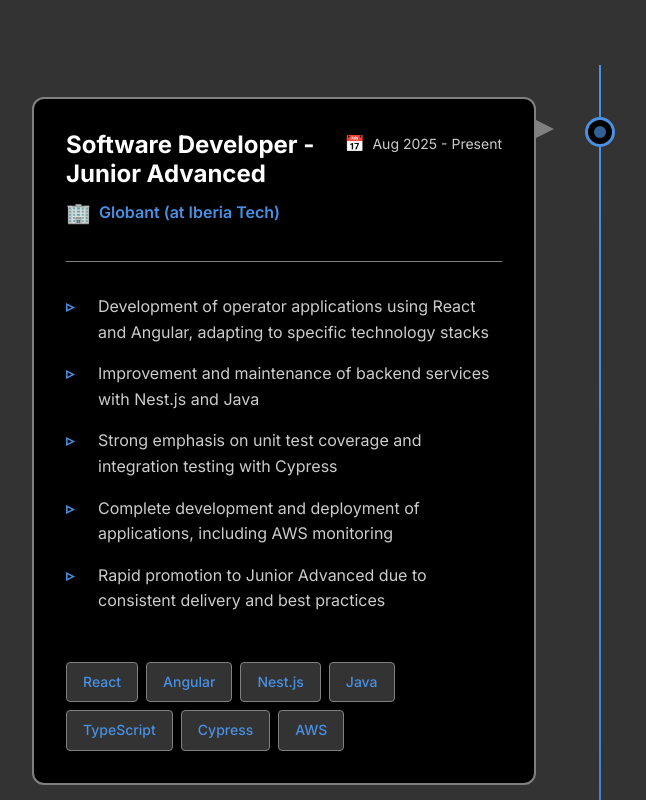
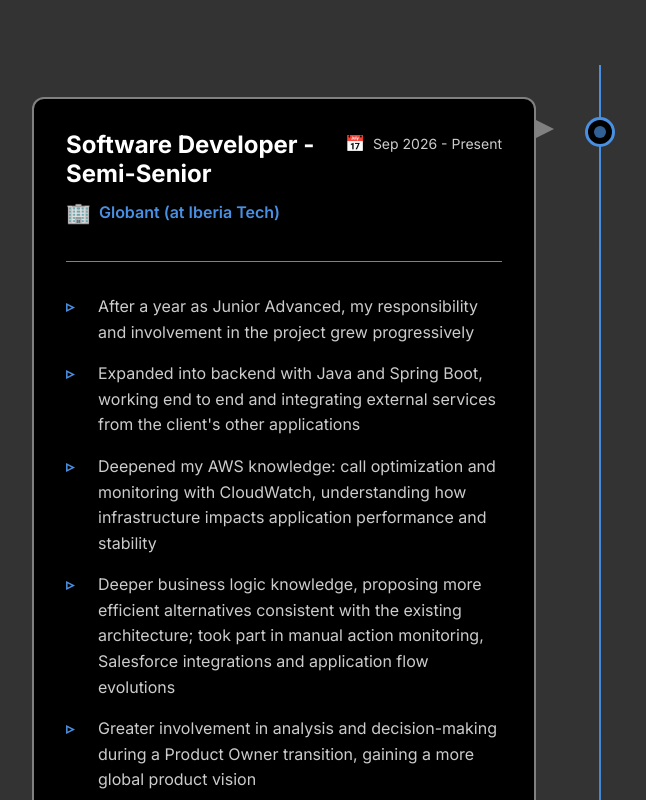
Before and after one commit to ChuDi15/Portfolio, a React (Vite) app: page / in a window 1280 px wide. Shown: the part 4200-5000 px from the top of the page, without its empty margins (40-686 px from the left). Built offline with nearby package versions, Linux system fonts and the light colour scheme.

Commit message:
feat: Actualizacion 2026 puesto de trabajo

```diff
--- a/src/contexts/LanguageContext.tsx
+++ b/src/contexts/LanguageContext.tsx
@@ -1,6 +1,6 @@
 import { createContext, useContext, useState, type ReactNode } from 'react';
-import en from '../locales/en.json';
-import es from '../locales/es.json';
+import en from '../translations/en.json';
+import es from '../translations/es.json';
 
 type Language = 'en' | 'es';
 
--- a/src/locales/en.json
+++ b/src/translations/en.json
@@ -76,9 +76,23 @@
     "subtitle": "My journey as a software developer",
     "items": [
       {
+        "title": "Software Developer - Semi-Senior",
+        "company": "Globant (at Iberia Tech)",
+        "period": "Sep 2026 - Present",
+        "description": [
+          "After a year as Junior Advanced, my responsibility and involvement in the project grew progressively",
+          "Expanded into backend with Java and Spring Boot, working end to end and integrating external services from the client's other applications",
+          "Deepened my AWS knowledge: call optimization and monitoring with CloudWatch, understanding how infrastructure impacts application performance and stability",
+          "Deeper business logic knowledge, proposing more efficient alternatives consistent with the existing architecture; took part in manual action monitoring, Salesforce integrations and application flow evolutions",
+          "Greater involvement in analysis and decision-making during a Product Owner transition, gaining a more global product vision",
+          "Professional use of AI tools integrated into the development process: analyzing, implementing, reviewing and improving solutions"
+        ],
+        "technologies": ["Java", "Spring Boot", "React", "Angular", "TypeScript", "AWS", "CloudWatch", "Salesforce"]
+      },
+      {
         "title": "Software Developer - Junior Advanced",
         "company": "Globant (at Iberia Tech)",
-        "period": "Aug 2025 - Present",
+        "period": "Aug 2025 - Aug 2026",
         "description": [
           "Development of operator applications using React and Angular, adapting to specific technology stacks",
           "Improvement and maintenance of backend services with Nest.js and Java",
--- a/src/locales/es.json
+++ b/src/translations/es.json
@@ -76,9 +76,23 @@
     "subtitle": "Mi trayectoria como desarrollador de software",
     "items": [
       {
+        "title": "Desarrollador de Software - Semi-Senior",
+        "company": "Globant (en Iberia Tech)",
+        "period": "Sep 2026 - Presente",
+        "description": [
+          "Tras un año como Junior Advanced, mi responsabilidad e implicación en el proyecto crecieron progresivamente",
+          "Ampliación hacia backend con Java y Spring Boot, trabajando de extremo a extremo e integrando servicios externos de otras aplicaciones del cliente",
+          "Profundización en AWS: optimización y monitorización de llamadas con CloudWatch, entendiendo el impacto de la infraestructura en el rendimiento y la estabilidad",
+          "Mayor conocimiento de la lógica de negocio, proponiendo alternativas más eficientes y coherentes con la arquitectura; participación en monitorización de acciones manuales, integraciones con Salesforce y evoluciones de los flujos de la aplicación",
+          "Mayor participación en el análisis y la toma de decisiones durante el cambio de Product Owner, ganando una visión más global del producto",
+          "Uso profesional de herramientas de IA integrado en el proceso de desarrollo: analizar, implementar, revisar y mejorar soluciones"
+        ],
+        "technologies": ["Java", "Spring Boot", "React", "Angular", "TypeScript", "AWS", "CloudWatch", "Salesforce"]
+      },
+      {
         "title": "Desarrollador de Software - Junior Advanced",
         "company": "Globant (en Iberia Tech)",
-        "period": "Ago 2025 - Presente",
+        "period": "Ago 2025 - Ago 2026",
         "description": [
           "Desarrollo de aplicaciones para operadores usando React y Angular, adaptándome a stacks tecnológicos específicos",
           "Mejora y mantenimiento de servicios backend con Nest.js y Java",
```
Also changed, not shown: 1 other file (tests, documents, lock files or other folders).
